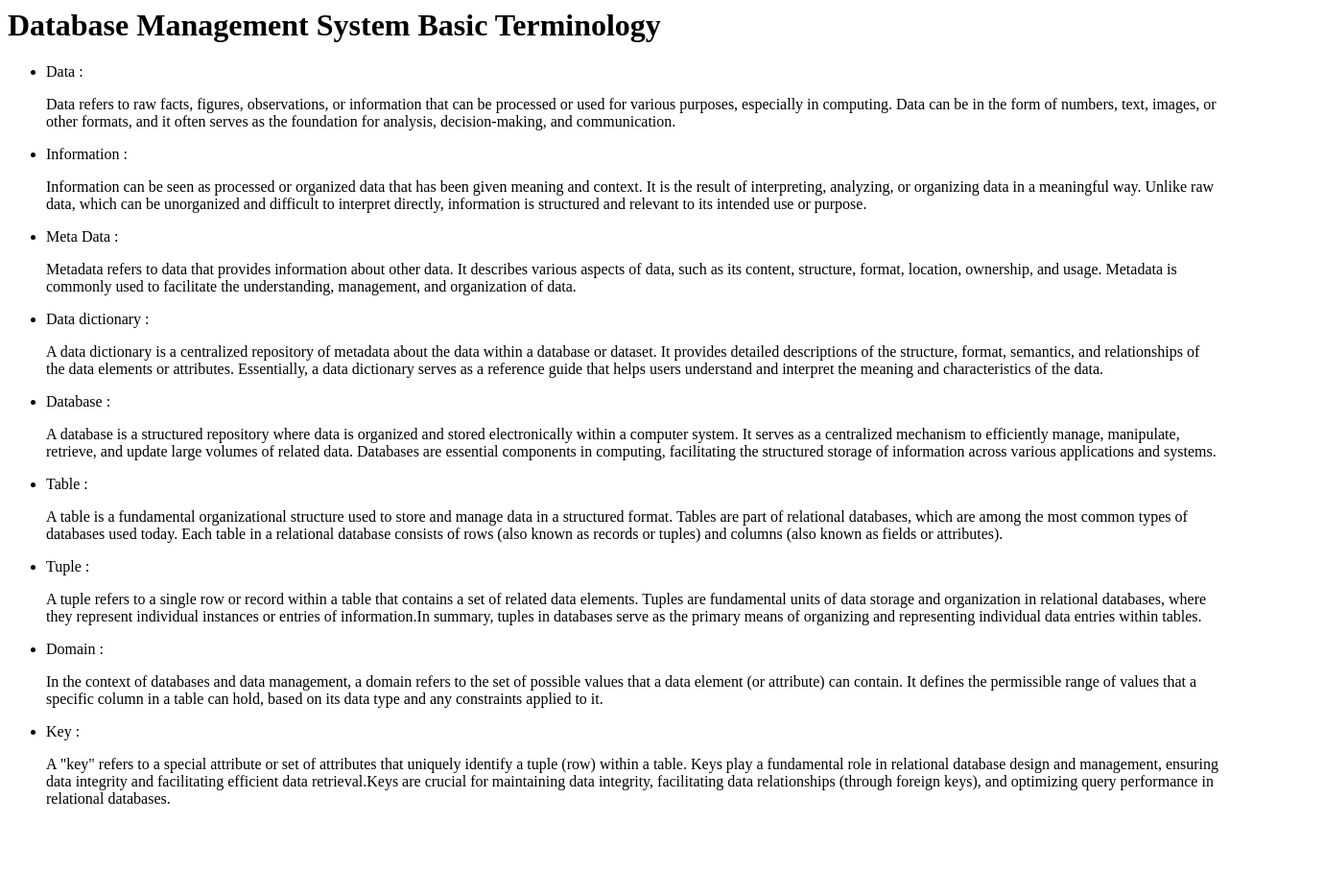
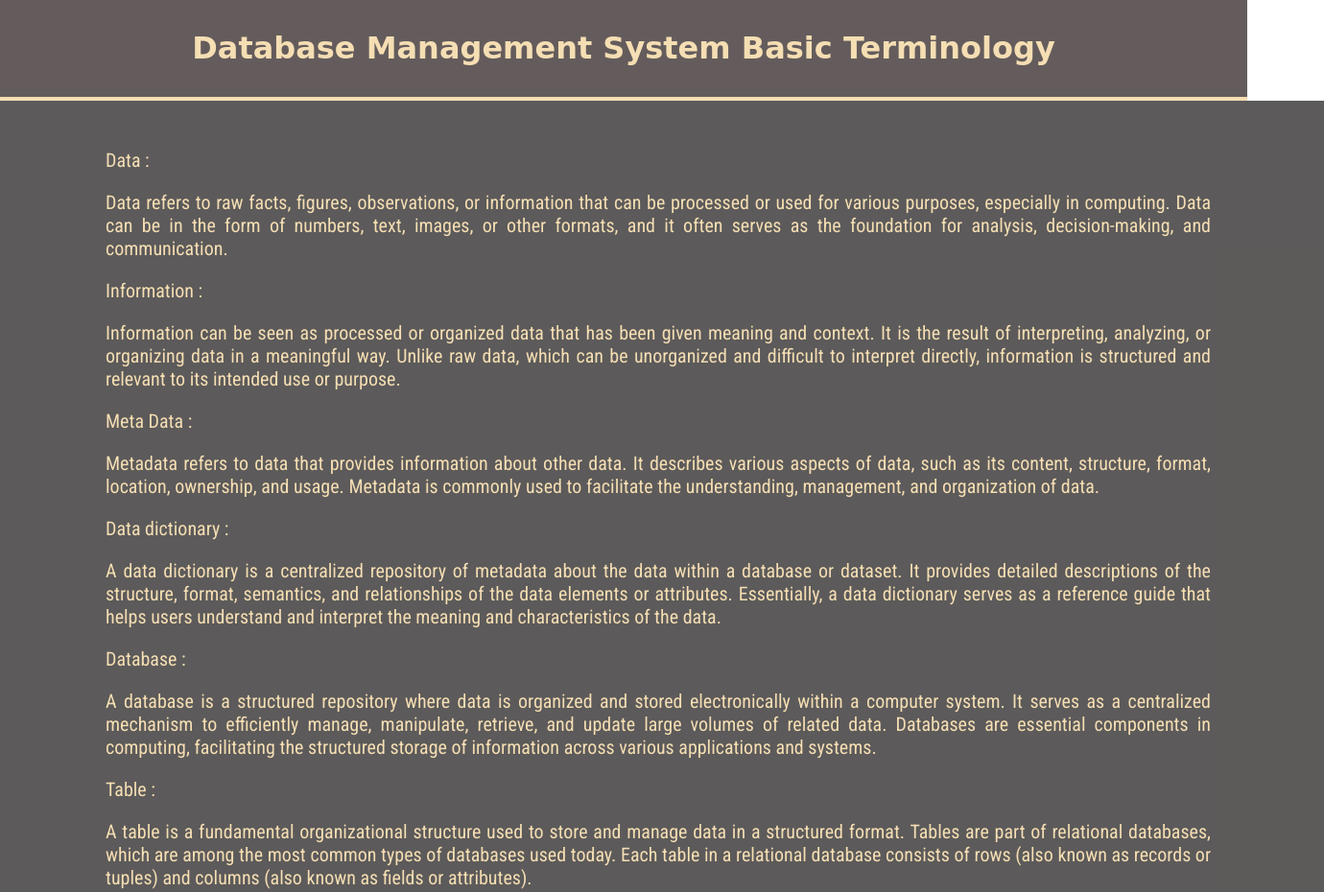
Before and after one commit to ak-yadav-22/DBMS-Terminology, a plain HTML site: page index.html in a window 1280 px wide. Shown: the top 930 px of the page at 96% size, 1380 px wide, since content can reach past the window. Before the commit the page ends 858 px from the top, so only its background shows below. Drawn offline with Linux system fonts and the light colour scheme; a web font is replaced by a local one.

Commit message:
CSS Implementation

```diff
--- a/index.html
+++ b/index.html
@@ -1,5 +1,59 @@
 <html>
     <head>
+        <style>
+            @import url('https://fonts.googleapis.com/css2?family=Roboto+Condensed:ital,wght@0,100..900;1,100..900&display=swap');
+            @import url("https://fonts.googleapis.com/css2?family=Playwrite+DE+Grund:wght@100..400&display=swap");
+            body {
+              margin: 0;
+              padding: 0;
+              overflow-x: hidden;
+            }
+
+            .header {
+              background-color: rgba(66, 56, 56, 0.815);
+              color: wheat;
+              padding: 10px;
+              width: 100%;
+              display: flex;
+              align-items: center;
+              justify-content: center;
+              flex-direction: column;
+              border-bottom: 4px solid wheat;
+              font-family: "Playwrite DE Grund", cursive;
+            }
+
+            .content ul {
+              list-style-type: none;
+              text-align: justify;
+              width: 90vw;
+            }
+
+            .content {
+              background-color: rgba(65, 62, 62, 0.856);
+              padding: 30px;
+              width: 100%;
+              font-size: 20px;
+              color: wheat;
+              padding-left: 70px;
+               font-family: "Roboto Condensed", sans-serif;;
+
+            }
+            .content ul li a {
+              text-decoration: none;
+              color: wheat;
+
+            }
+            .content h2 {
+              font-size: 30px;
+              padding-left: 30px;
+              text-decoration: underline;
+            }
+            .white {
+              color: white;
+              border-bottom: 2px solid wheat;
+              padding-bottom: 15px;
+            }
+          </style>
 
     </head>
     <body>
@@ -108,5 +162,6 @@
               </li>
             </ul>
           </div>
+
     </body>
 </html>
```
